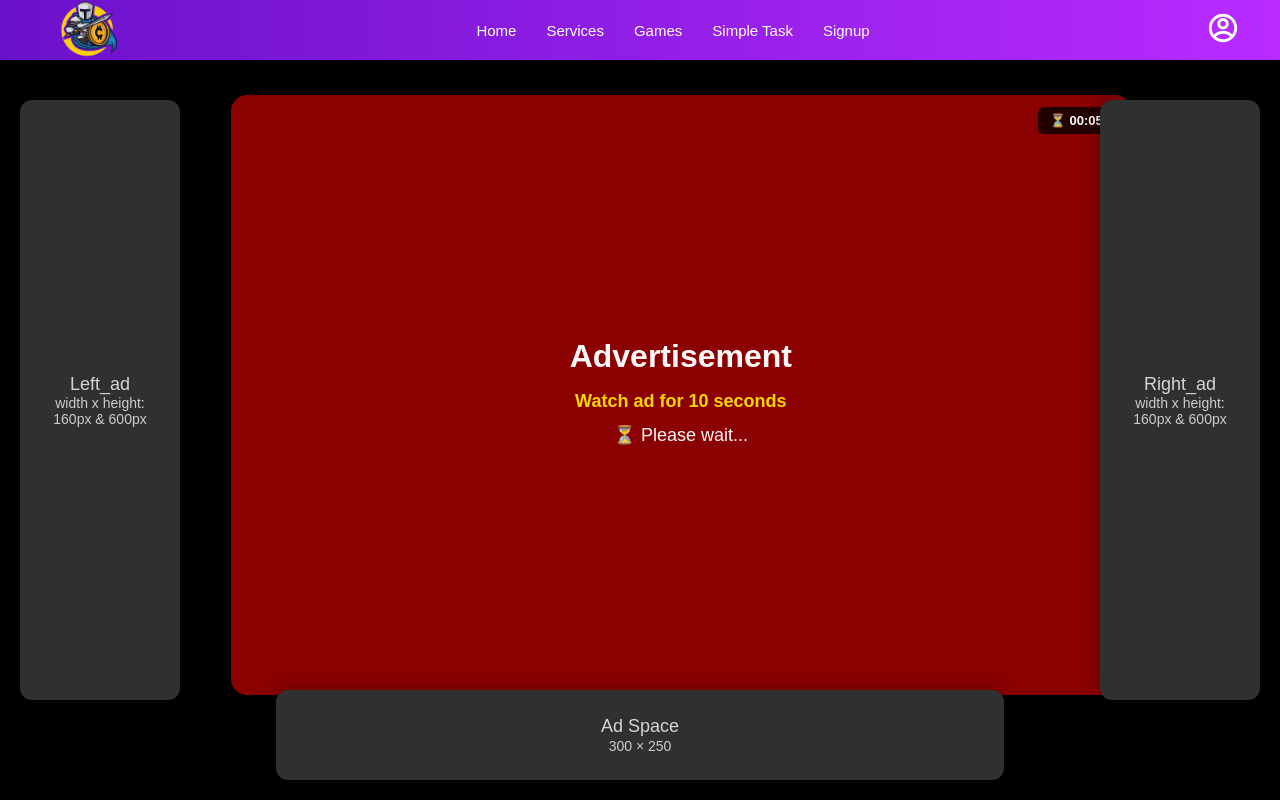
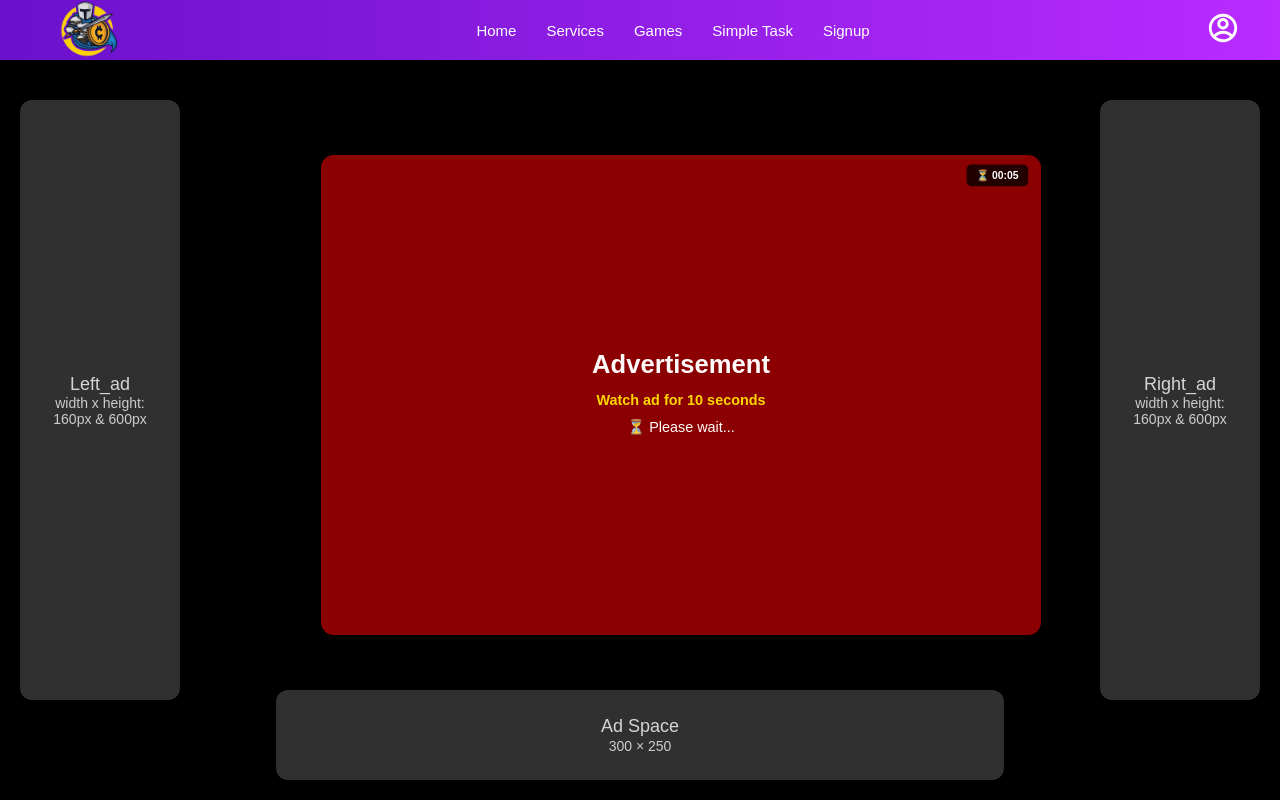
Before and after one commit to ashutosh23102001/project-coin, a React (Vite) app in the folder client/: page /ad in a window 1280 px wide. Built offline with nearby package versions, Linux system fonts and the light colour scheme; no server answers.

Commit message:
scale v2

```diff
--- a/client/src/components/side-ad/ad_page.css
+++ b/client/src/components/side-ad/ad_page.css
@@ -20,6 +20,7 @@
   flex: 1;                /* takes remaining space */
   display: flex;
   justify-content: center;
+  scale:80%;
 }
 
 /* RED AD BOX */
@@ -30,6 +31,7 @@
   margin-bottom: 10px;
   background-color: #850c0cff;
   color: #fffafaff;
+  scale:80%;
 
   display: flex;
   flex-direction: column;
```
